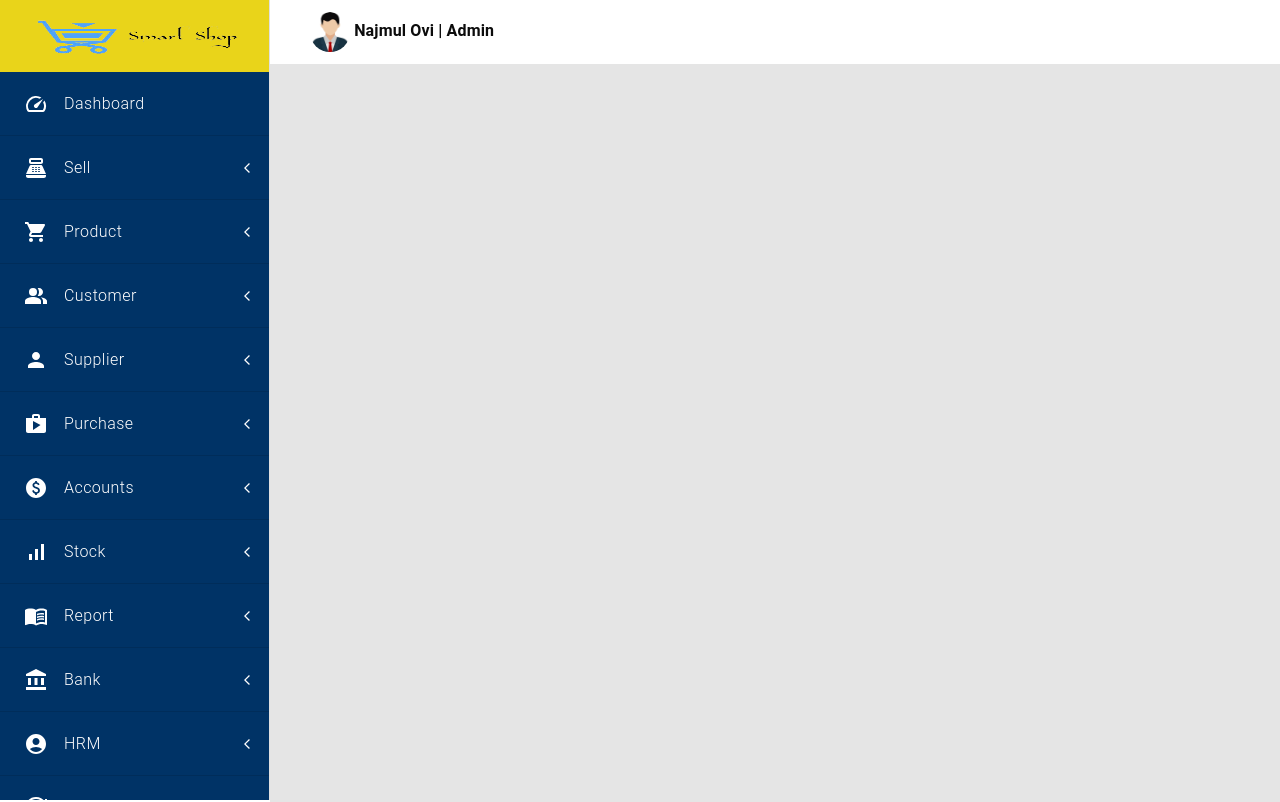
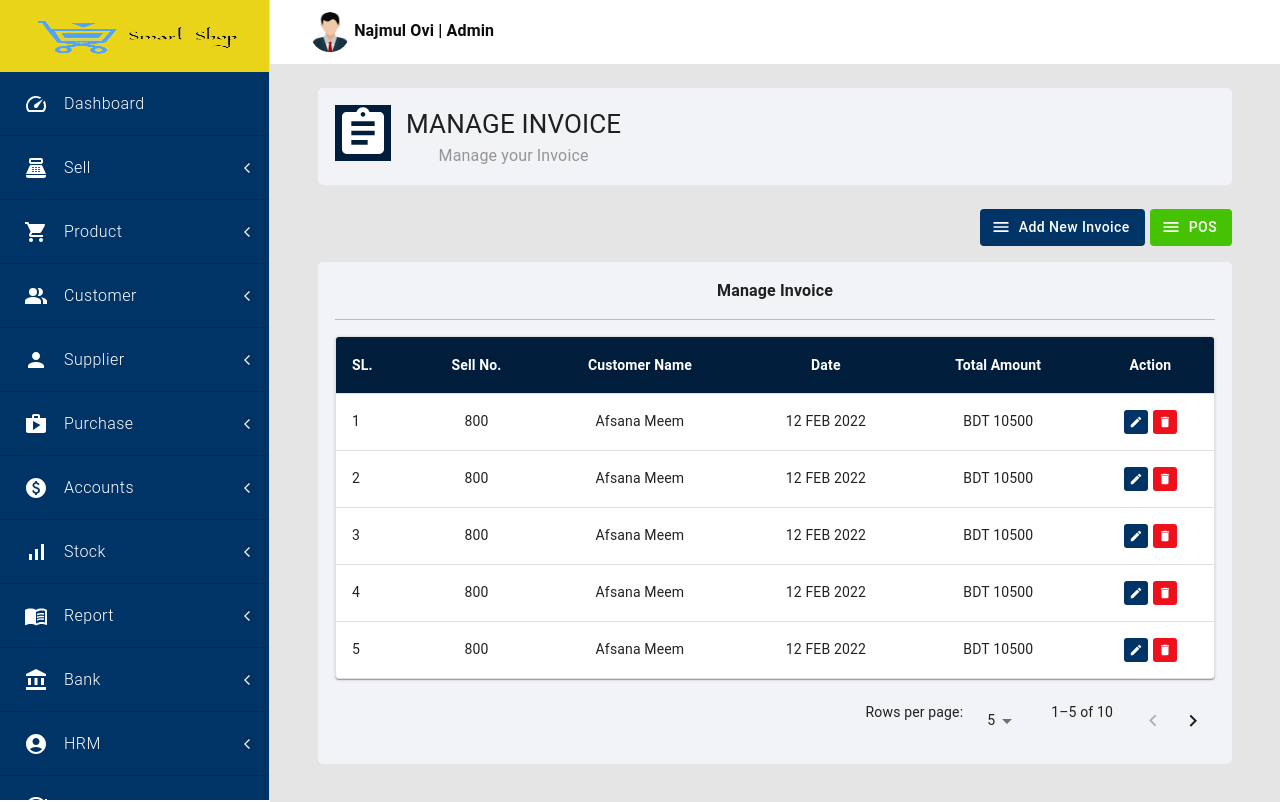
Before and after one commit to imRHB/smart-shop-client, a React (Create React App) app: page /dashboard/manage-invoice in a window 1280 px wide. Shown: the top 802 px of the page. Built offline with nearby package versions, Linux system fonts and the light colour scheme; no server answers.

Commit message:
Route set for Manage Invoice component page by najmul

```diff
--- a/src/pages/Dashboard/NestedRoutes/NestedRoutes.js
+++ b/src/pages/Dashboard/NestedRoutes/NestedRoutes.js
@@ -14,6 +14,7 @@ import AddOfficePerson from "../OfficeLoan/AddOfficePerson/AddOfficePerson";
 import ManageOfficeLoan from "../OfficeLoan/ManageOfficeLoan/ManageOfficeLoan";
 import ProductStock from "../ProductStock/ProductStock";
 import AddInvoice from "../Sell/AddInvoice/AddInvoice";
+import ManageInvoice from "../Sell/ManageInvoice/ManageInvoice";
 import StockManagements from "../StockManagement/StockManagements";
 import SupplierStock from "../SupplierStock/SupplierStock";
 //==============import your component here====================//
@@ -27,6 +28,7 @@ const NestedRoutes = () => {
       {/* Admin Routes */}
       <Routes>
         <Route path="add-new-invoice" element={<AddInvoice />}></Route>
+        <Route path="manage-invoice" element={<ManageInvoice />}></Route>
         <Route path="add-product" element={<CreateProduct />}></Route>
         <Route path="manage-product" element={<ManageProducts />}></Route>
         <Route path="manage-customer" element={<CustomerManagement />}></Route>
```
Also changed, not shown: src/pages/Dashboard/Sell/ManageInvoice/ManageInvoice.js (+8 -9 lines).
